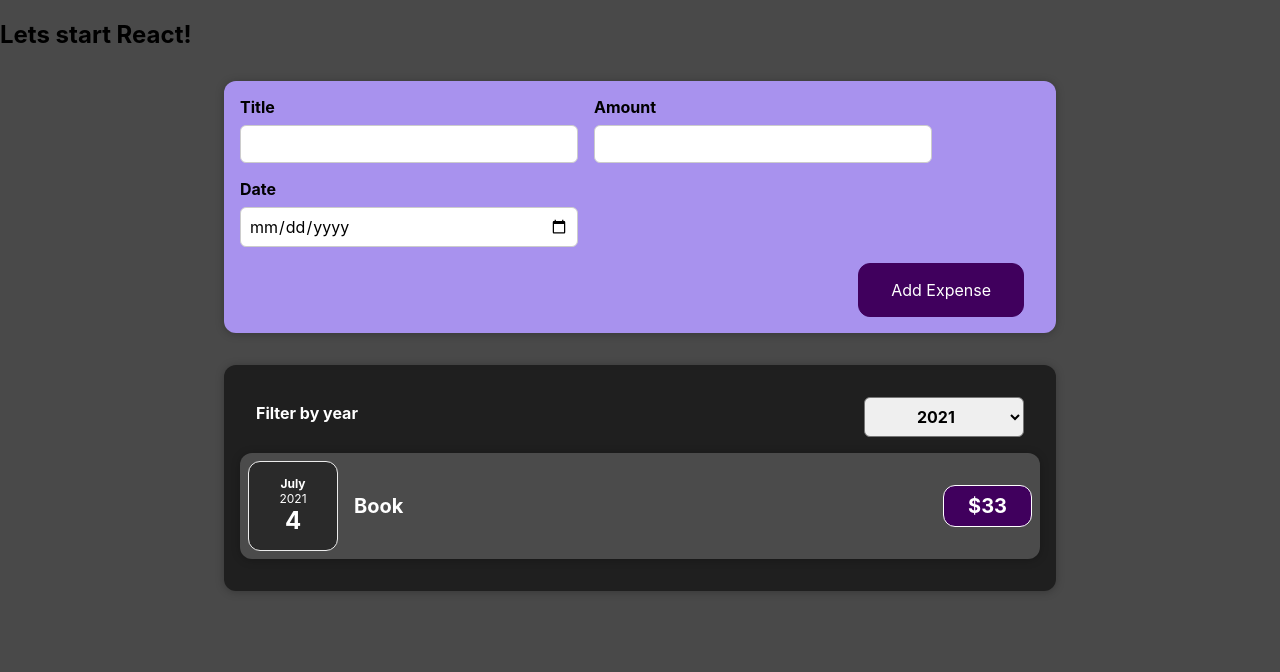
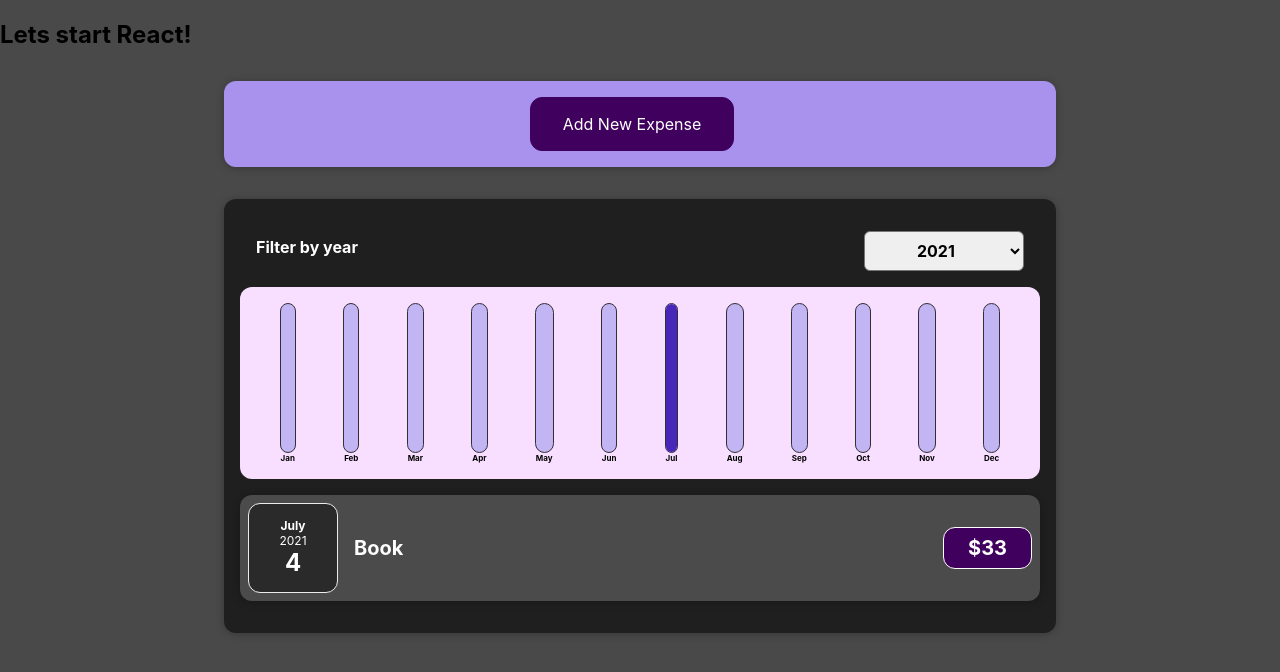
Before and after one commit to s-deep3k/Expense-Tracker, a React (Create React App) app: page / in a window 1280 px wide. Shown: the top 672 px of the page. Built offline with nearby package versions, Linux system fonts and the light colour scheme.

Commit message:
Complete Expense Tracker

```diff
--- /dev/null
+++ b/src/components/Chart/Chart.css
@@ -0,0 +1,9 @@
+.chart {
+    padding: 1rem;
+    border-radius: 12px;
+    background-color: #f8dfff;
+    text-align: center;
+    display: flex;
+    justify-content: space-around;
+    height: 10rem;
+  }
--- /dev/null
+++ b/src/components/Chart/Chart.js
@@ -0,0 +1,10 @@
+import './Chart.css'
+import ChartBar from './ChartBar'
+const Chart =(props)=>{
+    const valueArray = props.dataPoints.map(dataPoint=>dataPoint.value)
+    const MaxVal = Math.max(...valueArray)
+    return <div className='chart'>
+        {props.dataPoints.map(dataPoint=><ChartBar key={dataPoint.label} maxValue={MaxVal} value={dataPoint.value} label={dataPoint.label}></ChartBar>)}
+    </div>
+}
+export default Chart
--- /dev/null
+++ b/src/components/Chart/ChartBar.css
@@ -0,0 +1,30 @@
+.chart-bar {
+    height: 100%;
+    display: flex;
+    flex-direction: column;
+    align-items: center;
+  }
+
+  .chart-bar__inner {
+    height: 100%;
+    width: 100%;
+    border: 1px solid #313131;
+    border-radius: 12px;
+    background-color: #c3b4f3;
+    overflow: hidden;
+    display: flex;
+    flex-direction: column;
+    justify-content: flex-end;
+  }
+
+  .chart-bar__fill {
+    background-color: #4826b9;
+    width: 100%;
+    transition: all 0.3s ease-out;
+  }
+
+  .chart-bar__label {
+    font-weight: bold;
+    font-size: 0.5rem;
+    text-align: center;
+  }
--- /dev/null
+++ b/src/components/Chart/ChartBar.js
@@ -0,0 +1,19 @@
+import "./ChartBar.css";
+const ChartBar = (props) => {
+  let fillBarHeight = "0%";
+  if (props.maxValue > 0)
+    fillBarHeight = Math.round((props.value / props.maxValue) * 100) + "%";
+  console.log(fillBarHeight);
+  return (
+    <div className="chart-bar">
+      <div className="chart-bar__inner">
+        <div
+          className="chart-bar__fill"
+          style={{ height: fillBarHeight }}
+        ></div>
+      </div>
+      <div className="chart-bar__label">{props.label}</div>
+    </div>
+  );
+};
+export default ChartBar;
--- a/src/components/Expenses/Expenses.js
+++ b/src/components/Expenses/Expenses.js
@@ -3,6 +3,7 @@ import Card from "../UI/Card";
 import ExpensesFilter from "./ExpensesFilter";
 import { useState } from "react";
 import ExpenseList from "./ExpenseList";
+import ExpensesChart from "./ExpensesChart";
 function Expenses(props) {
   const [Year, setYearHandler] = useState("2021");
   const yearHandler = (setYear) => {
@@ -16,7 +17,7 @@ function Expenses(props) {
           selected={Year}
           onSetYear={yearHandler}
         ></ExpensesFilter>
-
+        <ExpensesChart items={filteredExpenses}></ExpensesChart>
         <ExpenseList items={filteredExpenses}></ExpenseList>
       </Card>
     </div>
--- /dev/null
+++ b/src/components/Expenses/ExpensesChart.js
@@ -0,0 +1,23 @@
+import Chart from '../Chart/Chart'
+const ExpensesChart =(props)=>{
+    const DataPoints = [
+        {label : 'Jan', value:0},
+        {label : 'Feb', value:0},
+        {label : 'Mar', value:0},
+        {label : 'Apr', value:0},
+        {label : 'May', value:0},
+        {label : 'Jun', value:0},
+        {label : 'Jul', value:0},
+        {label : 'Aug', value:0},
+        {label : 'Sep', value:0},
+        {label : 'Oct', value:0},
+        {label : 'Nov', value:0},
+        {label : 'Dec', value:0}
+    ]
+    for (const expense of props.items){
+        const month = expense.date.getMonth()
+        DataPoints[month].value += expense.amount
+    }
+    return <Chart dataPoints={DataPoints}></Chart>
+}
+export default ExpensesChart
--- a/src/components/NewExpenses/ExpenseForm.js
+++ b/src/components/NewExpenses/ExpenseForm.js
@@ -26,11 +26,12 @@ const ExpenseForm =(props)=>{
         setDateHandler(event.target.value)
     }
 
+
     const submitHandler=(event)=>{
         event.preventDefault(); //no reloading page while submitting
         const expense={
             title:enteredTitle,
-            amount:enteredAmount,
+            amount:+enteredAmount,
             date:new Date(enteredDate),
             id:Math.random().toString()
         }
@@ -57,6 +58,7 @@ const ExpenseForm =(props)=>{
                 </div>
             </div>
             <div className="new-expense__actions">
+                <button onClick={props.onCancel}>Cancel</button>
                 <button>Add Expense</button>
             </div>
         </form>
--- a/src/components/NewExpenses/NewExpense.js
+++ b/src/components/NewExpenses/NewExpense.js
@@ -1,14 +1,23 @@
-import './NewExpense.css'
-import ExpenseForm from './ExpenseForm'
-const NewExpense =(props)=>{
-    const NewExpenseHandler = (savedExpense)=>{
-        props.onSaveExpense(savedExpense)
-    }
-    return (
-        <div className="new-expense">
-            <ExpenseForm onSaveExpense={NewExpenseHandler}></ExpenseForm>
-        </div>
-    )
-}
+import "./NewExpense.css";
+import ExpenseForm from "./ExpenseForm";
+import { useState } from "react";
+const NewExpense = (props) => {
+  const [Form, showForm] = useState(false);
+  const NewExpenseHandler = (savedExpense) => {
+    props.onSaveExpense(savedExpense);
+  };
+  const showFormHandler = () => {
+    showForm(!Form);
+  };
+  return (
+    <div className="new-expense">
+      {Form ? (
+        <ExpenseForm onCancel={showFormHandler} onSaveExpense={NewExpenseHandler}></ExpenseForm>
+      ) : (
+        <button onClick={showFormHandler}>Add New Expense</button>
+      )}
+    </div>
+  );
+};
 
-export default NewExpense
+export default NewExpense;
```
